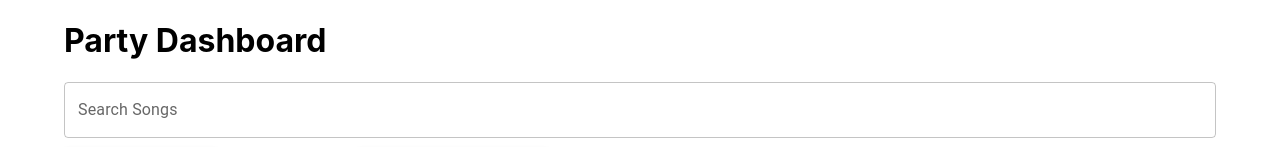
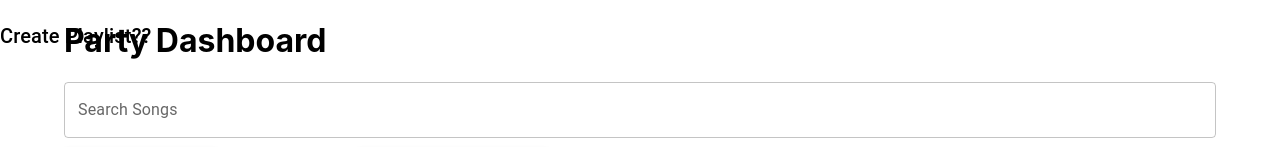
Before and after one commit to Lucastil2212/party-q-lite, a React (Create React App) app in the folder ui/: page /party in a window 1280 px wide. Both pictures are taken after a click on the button "TOGGLE RECENTS". Shown: the top 147 px of the page. Built offline with nearby package versions, Linux system fonts and the light colour scheme; what spotify-web-api-node would draw is missing.

Commit message:
added create playlist modal

```diff
--- a/ui/package.json
+++ b/ui/package.json
@@ -5,6 +5,7 @@
   "dependencies": {
     "@emotion/react": "^11.9.3",
     "@emotion/styled": "^11.9.3",
+    "@mui/icons-material": "^5.8.4",
     "@mui/material": "^5.9.1",
     "@mui/types": "^7.1.4",
     "@testing-library/jest-dom": "^5.16.4",
--- /dev/null
+++ b/ui/src/components/createPlaylistModal.tsx
@@ -0,0 +1,46 @@
+import React, { useState, useEffect } from "react";
+import { Modal, Box, Typography, IconButton } from "@mui/material";
+import CheckBoxIcon from "@mui/icons-material/CheckBox";
+
+export default function CreatePlaylistModal({
+  toggleRecents,
+  onCreatePlaylist,
+}: any) {
+  const [open, setOpen] = useState(toggleRecents);
+
+  useEffect(() => {
+    setOpen(toggleRecents);
+  }, [toggleRecents]);
+
+  const handleClose = () => {
+    setOpen(false);
+  };
+  const handleCreatePlaylist = () => {
+    onCreatePlaylist();
+    setOpen(false);
+  };
+  return (
+    <div>
+      {" "}
+      <Modal
+        open={open}
+        onClose={() => handleClose()}
+        hideBackdrop={true}
+        aria-labelledby="modal-modal-title"
+        aria-describedby="modal-modal-description"
+        sx={{ zIndex: -1 }}
+      >
+        <Box style={{}}>
+          <IconButton
+            onClick={() => {
+              handleCreatePlaylist();
+            }}
+          ></IconButton>
+          <Typography id="modal-modal-title" variant="h6" component="h2">
+            Create Playlist??
+          </Typography>
+        </Box>
+      </Modal>
+    </div>
+  );
+}
--- a/ui/src/pages/PartyDashboard.tsx
+++ b/ui/src/pages/PartyDashboard.tsx
@@ -1,5 +1,5 @@
 import React, { useState, useEffect, useContext } from "react";
-import { Container, Button } from "@mui/material";
+import { Container, Button, Modal, Typography, Box } from "@mui/material";
 import axios from "axios";
 import { UserContext } from ".././context/UserContext";
 import SongSearch from "../components/SongSearch";
@@ -7,6 +7,8 @@ import SearchResults from "../components/SearchResults";
 import TrackDisplay from "../components/TrackDisplay";
 import SpotifyWebApi from "spotify-web-api-node";
 import SpotifyPlayer from "react-spotify-web-playback";
+import CreatePlaylistModal from "../components/createPlaylistModal";
+
 const spotifyApi: any = new SpotifyWebApi({
   clientId: "6a7def7d5c1d4807b9af2b75cc3fce50",
 });
@@ -156,13 +158,13 @@ export default function PartyDashboard({ code }: any) {
     setSeedArtists(artists);
   }, [accessToken]);
 
-  const toggleRecommendations = () => {
+  const toggleRecommendations = async () => {
     setToggleTops(false);
     setToggleRecents(false);
     setSearchResults([]);
     if (!accessToken) return;
 
-    spotifyApi
+    await spotifyApi
       .getRecommendations({
         min_energy: 0.4,
         seed_artists: seedArtists,
@@ -195,6 +197,12 @@ export default function PartyDashboard({ code }: any) {
     setToggleTops(!toggleTops);
   };
 
+  const onCreatePlaylist = () => {
+    if (!accessToken) return;
+    spotifyApi.setAccessToken(accessToken);
+
+    // spotifyApi.createPlaylist;
+  };
   return (
     <Container>
       <h1>Party Dashboard</h1>
@@ -219,8 +227,8 @@ export default function PartyDashboard({ code }: any) {
         <Button
           variant="contained"
           sx={{ marginLeft: "1%" }}
-          onClick={() => {
-            toggleRecommendations();
+          onClick={async () => {
+            await toggleRecommendations();
           }}
         >
           Get Recomendations
@@ -233,6 +241,10 @@ export default function PartyDashboard({ code }: any) {
         chooseTrack={chooseTrack}
       />
       <TrackDisplay playingTrack={playingTrack} />
+      <CreatePlaylistModal
+        toggleRecents={toggleRecents}
+        onCreatePlaylist={onCreatePlaylist}
+      />
       <SpotifyPlayer
         autoPlay={playingTrack ? true : false}
         token={accessToken}
```
Also changed, not shown: 1 other file (tests, documents, lock files or other folders).
